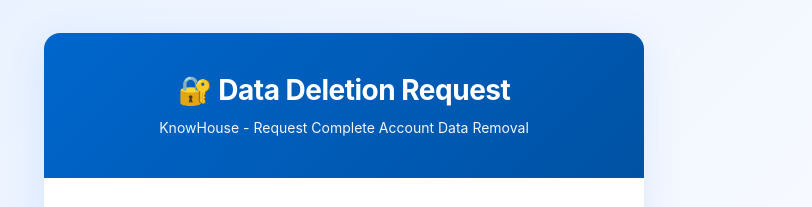
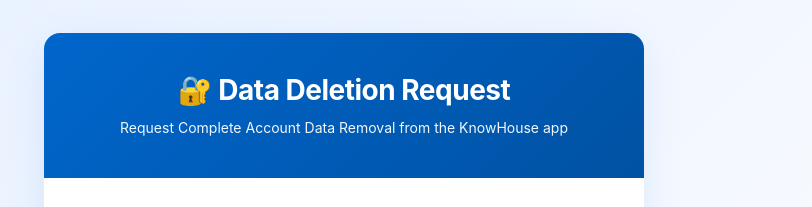
Before and after one commit to Hafsa993/KnowHouse-userdata-deletion-request, a plain HTML site: page index.html in a window 1280 px wide. Shown: the top 207 px of the page, without its empty margins (296-1108 px from the left). Drawn offline with Linux system fonts and the light colour scheme.

Commit message:
small change in wording

```diff
--- a/index.html
+++ b/index.html
@@ -10,7 +10,7 @@
     <div class="container">
         <div class="header">
             <h1>🔐 Data Deletion Request</h1>
-            <p>KnowHouse - Request Complete Account Data Removal</p>
+            <p> Request Complete Account Data Removal from the KnowHouse app</p>
         </div>
 
         <div class="content">
```
